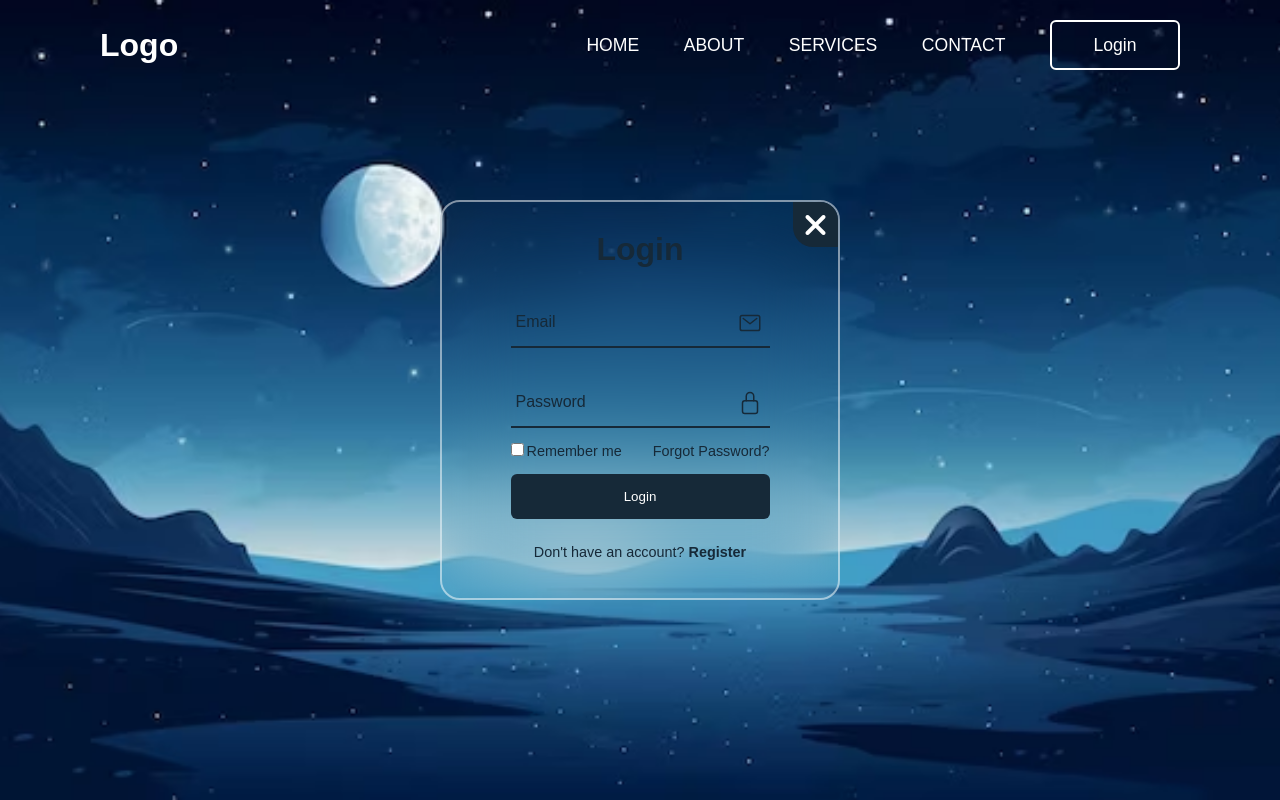
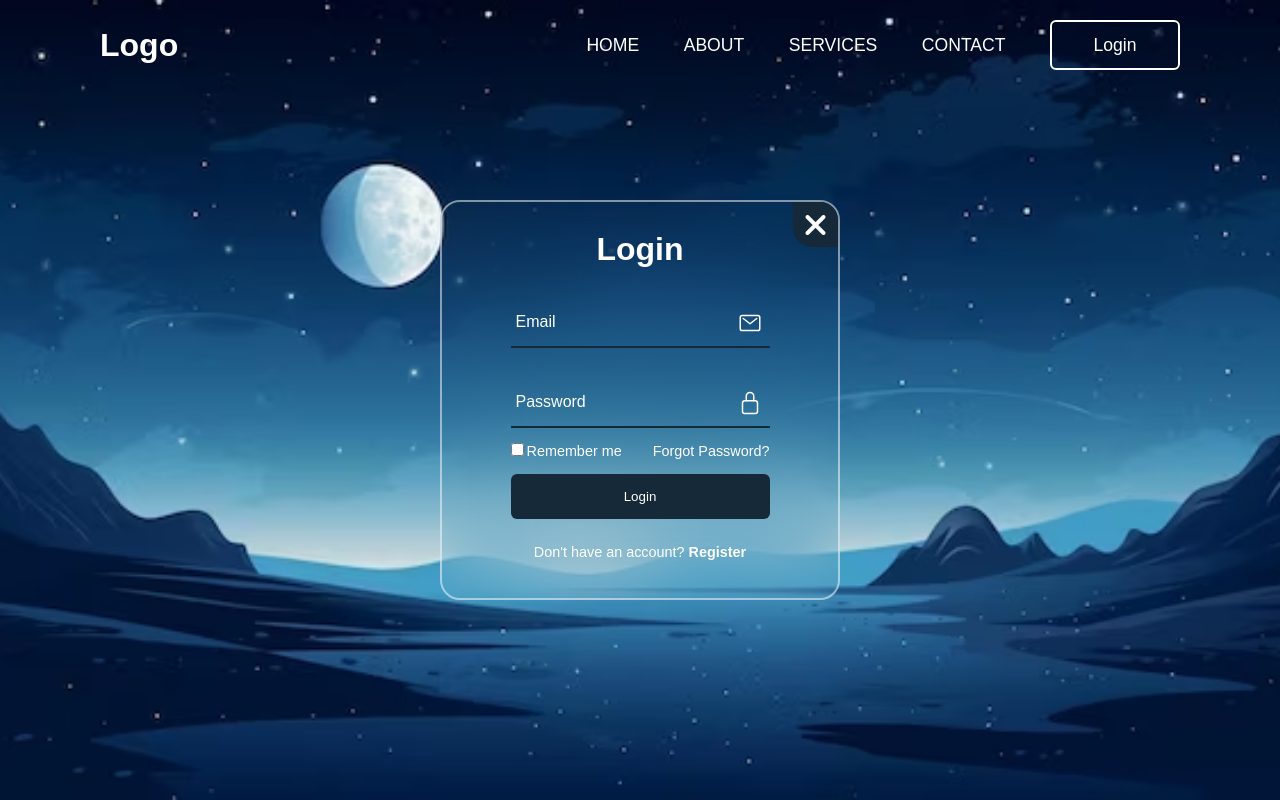
Before and after one commit to saaniaaltaf121/login-and-registration-form, a plain HTML site: page index.html in a window 1280 px wide. Drawn offline with nearby package versions, Linux system fonts and the light colour scheme.

Commit message:
Update style.css

```diff
--- a/style.css
+++ b/style.css
@@ -39,11 +39,14 @@
 
     .wrapper {
         flex-direction: column;
-        width: 200px;
+        width: 100px;
+
     }
 
     .form-box {
         width: 50%;
+
+
     }
 }
 *{
@@ -207,7 +210,8 @@ header{
 
 .form-box h2{
     font-size: 2em;
-    color: #162938;
+    /* color: #162938; */
+    color: #fff;
     text-align: center;
 }
 .input-box{
@@ -223,7 +227,8 @@ header{
     left: 5px;
     transform: translateY(-50%);
     font-size: 1em;
-    color: #162938;
+    /* color: #162938; */
+    color: #fff;
     font-weight: 500;
     pointer-events: none;
     transition: .5s;
@@ -241,7 +246,8 @@ top: -5px;
     border: none;
     outline: none;
     font-size: 1em;
-    color: #162938;
+    /* color: #162938; */
+    color: #fff;
     font-weight: 600;
     padding: 0 35px 0 5px ;
 }
@@ -249,12 +255,14 @@ top: -5px;
     position: absolute;
     right: 8px;
     font-size: 1.5em;
-    color: #162938;
+    /* color: #162938; */
+    color: #fff;
     line-height: 57px;
 }
 .remember-forgot{
     font-size: .9em;
-    color: #162938;
+    /* color: #162938; */
+    color: #fff;
     font-weight: 500;
     margin: -15px 0 15px;
     display: flex;
@@ -262,12 +270,12 @@ top: -5px;
 
 }
 .remember-forgot label input{
-    accent-color: #162938;
+    accent-color:  #fff;
     margin-right: 3px;
 }
 .remember-forgot a{
     text-decoration: none;
-    color: #162938;
+    color: #fff;
 
 }
 .remember-forgot a:hover{
@@ -286,14 +294,16 @@ top: -5px;
 }
 .login-register{
     font-size: .9em;
-    color: #162938;
+    /* color: #162938; */
+    color: #fff;
    text-align: center;
     font-weight: 500;
     margin: 25px 0 10px ;
 
 }
 .login-register p a{
-    color: #162938;
+    /* color: #162938; */
+    color: #fff;
     text-decoration: none;
     font-weight: 600;
 }
```
